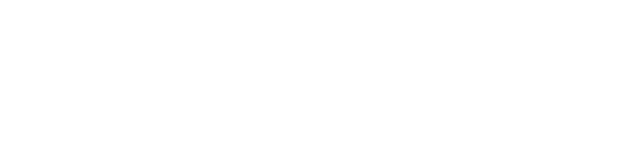
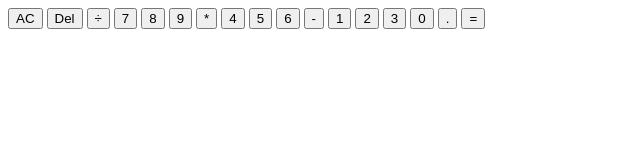
Before and after one commit to Ng1n3/Calculator, a plain HTML site: page index.html in a window 1280 px wide. Shown: the whole page, without its empty margins (0-640 px from the left). Drawn offline with Linux system fonts and the light colour scheme.

Commit message:
html calculator code done index.html

```diff
--- a/index.html
+++ b/index.html
@@ -7,6 +7,29 @@
     <title>Calculator</title>
 </head>
 <body>
-
+    <main class="container">
+        <div class="display">
+            <div class="previous-operation"></div>
+            <div class="current-operation"></div>
+        </div>
+        <button class="span">AC</button>
+        <button class="operation">Del</button>
+        <button class="operation">÷</button>
+        <button class="number">7</button>
+        <button class="number">8</button>
+        <button class="number">9</button>
+        <button class="operation">*</button>
+        <button class="number">4</button>
+        <button class="number">5</button>
+        <button class="number">6</button>
+        <button class="operation">-</button>
+        <button class="number">1</button>
+        <button class="number">2</button>
+        <button class="number">3</button>
+        <button class="number">0</button>
+        <button class="number">.</button>
+        <button class="span">=</button>
+    </main>
+    <script src="script.js"></script>
 </body>
 </html>
```
